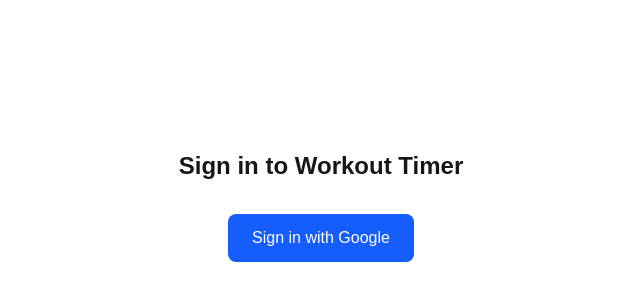
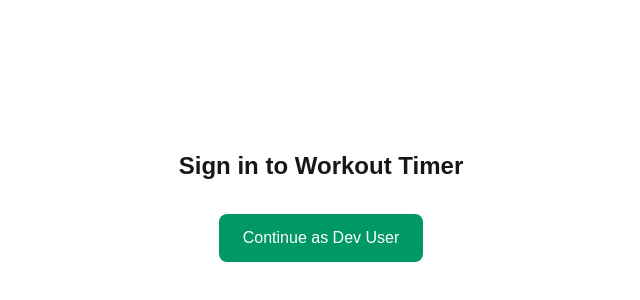
Before and after one commit to lawn-chair/workout-timer, a Next.js app: page /login in a window 1280 px wide. Shown: the part 194-494 px from the top of the page, without its empty margins (319-959 px from the left). Built offline with nearby package versions, Linux system fonts and the light colour scheme; no server answers.

Commit message:
Enable dev credentials auth

```diff
--- a/src/app/login/page.tsx
+++ b/src/app/login/page.tsx
@@ -22,16 +22,34 @@
     )
   }
 
+  const devAuthEnabled =
+    process.env.NODE_ENV === 'development' ||
+    process.env.NEXT_PUBLIC_DEV_AUTH === 'true'
+
   return (
     <div className="min-h-screen flex items-center justify-center">
       <div className="text-center">
         <h1 className="text-2xl font-bold mb-8">Sign in to Workout Timer</h1>
+        {devAuthEnabled ? (
+          <button
+            onClick={() =>
+              signIn('credentials', {
+                email: 'dev@example.com',
+                callbackUrl: '/',
+              })
+            }
+            className="px-6 py-3 bg-emerald-600 text-white rounded-lg hover:bg-emerald-700 transition"
+          >
+            Continue as Dev User
+          </button>
+        ) : (
           <button
             onClick={() => signIn('google', { callbackUrl: '/' })}
             className="px-6 py-3 bg-blue-600 text-white rounded-lg hover:bg-blue-700 transition"
           >
             Sign in with Google
           </button>
+        )}
       </div>
     </div>
   )
--- a/src/lib/auth.ts
+++ b/src/lib/auth.ts
@@ -4,27 +4,40 @@
 import CredentialsProvider from 'next-auth/providers/credentials'
 import { prisma } from '@/lib/db'
 
-const providers: NextAuthOptions['providers'] = [
-  GoogleProvider({
-    clientId: process.env.GOOGLE_CLIENT_ID!,
-    clientSecret: process.env.GOOGLE_CLIENT_SECRET!,
-  }),
-]
+const devAuthEnabled =
+  process.env.NODE_ENV === 'development' ||
+  process.env.E2E_TESTING === 'true' ||
+  process.env.DEV_AUTH === 'true'
 
-if (process.env.E2E_TESTING === 'true') {
+const providers: NextAuthOptions['providers'] = []
+
+if (devAuthEnabled) {
   providers.push(
     CredentialsProvider({
-      name: 'Test Credentials',
+      name: 'Dev Credentials',
       credentials: {
         email: { label: 'Email', type: 'email' },
       },
       async authorize(credentials) {
-        if (!credentials?.email) return null
-        const user = await prisma.user.findUnique({
-          where: { email: credentials.email },
+        const email = credentials?.email?.trim().toLowerCase()
+        if (!email) return null
+        const user = await prisma.user.upsert({
+          where: { email },
+          update: {},
+          create: {
+            email,
+            name: email.split('@')[0] || 'Dev User',
+          },
         })
         return user
       },
+    })
+  )
+} else {
+  providers.push(
+    GoogleProvider({
+      clientId: process.env.GOOGLE_CLIENT_ID!,
+      clientSecret: process.env.GOOGLE_CLIENT_SECRET!,
     })
   )
 }
--- a/src/lib/workout/api.ts
+++ b/src/lib/workout/api.ts
@@ -3,7 +3,7 @@
 export type { Workout, WorkoutFormData }
 
 export async function fetchWorkouts(): Promise<Workout[]> {
-  const response = await fetch('/api/workouts')
+  const response = await fetch('/api/workouts', { cache: 'no-store' })
   if (!response.ok) {
     throw new Error('Failed to fetch workouts')
   }
@@ -11,7 +11,7 @@
 }
 
 export async function fetchWorkout(id: string): Promise<Workout> {
-  const response = await fetch(`/api/workouts/${id}`)
+  const response = await fetch(`/api/workouts/${id}`, { cache: 'no-store' })
   if (!response.ok) {
     throw new Error('Failed to fetch workout')
   }
```
Also changed, not shown: 1 other file (tests, documents, lock files or other folders). Lines whose indentation alone changed are shown as unchanged.
